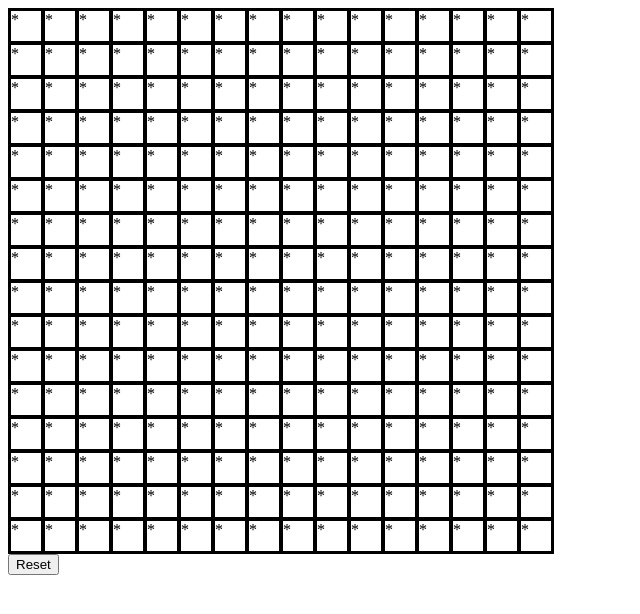
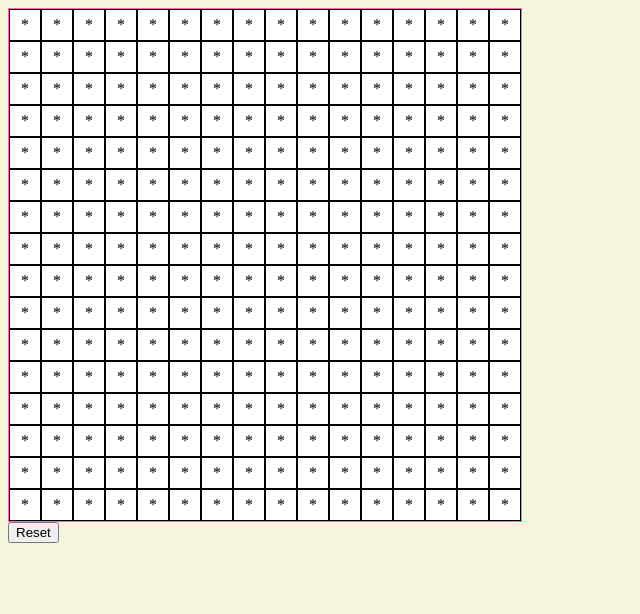
Before and after one commit to jcosby42/etchasketch, a plain HTML site: page index.html in a window 1280 px wide. Shown: the whole page, without its empty margins (0-640 px from the left). Drawn offline with Linux system fonts and the light colour scheme.

Commit message:
Change grid elements to divs and use flexbox formatting

```diff
--- a/javascript.js
+++ b/javascript.js
@@ -4,8 +4,10 @@ function createGrid(){
     let width = 16, height = 16;
     for (let i = 0; i < height; i++){
         const newDiv = document.createElement("div");
+        newDiv.classList.add("row");
         for (let j = 0; j < width; j++){
-            const newSpan = document.createElement("span");
+            const newSpan = document.createElement("div");
+            newSpan.classList.add("element");
             const newContent = document.createTextNode("*");
             newSpan.appendChild(newContent);
             newDiv.appendChild(newSpan);
--- a/styles.css
+++ b/styles.css
@@ -1,11 +1,31 @@
+/*This was in the original draft. Gonna try using divs and flex instead*/
+/*
 span{
     display: inline-block;
     width: 30px;
     height: 30px;
     border: 2px solid black;
+}*/
+body{
+    background-color: beige;
+}
+#canvas{
+/*    display: flex;*/ /*Don't think I need this, cos I want the rows to stack*/
+    align-self: center;
+    background-color: white;
+    width: 512px;
+    border: 1px solid hotpink;
 }
 
-#canvas{
-    width: 544px;
+.row{
+    display:flex;
+}
+
+.element{
     border: 1px solid black;
+    display: flex;
+    width: 30px;
+    height: 30px;
+    align-items: center;
+    justify-content: center;
 }
```
